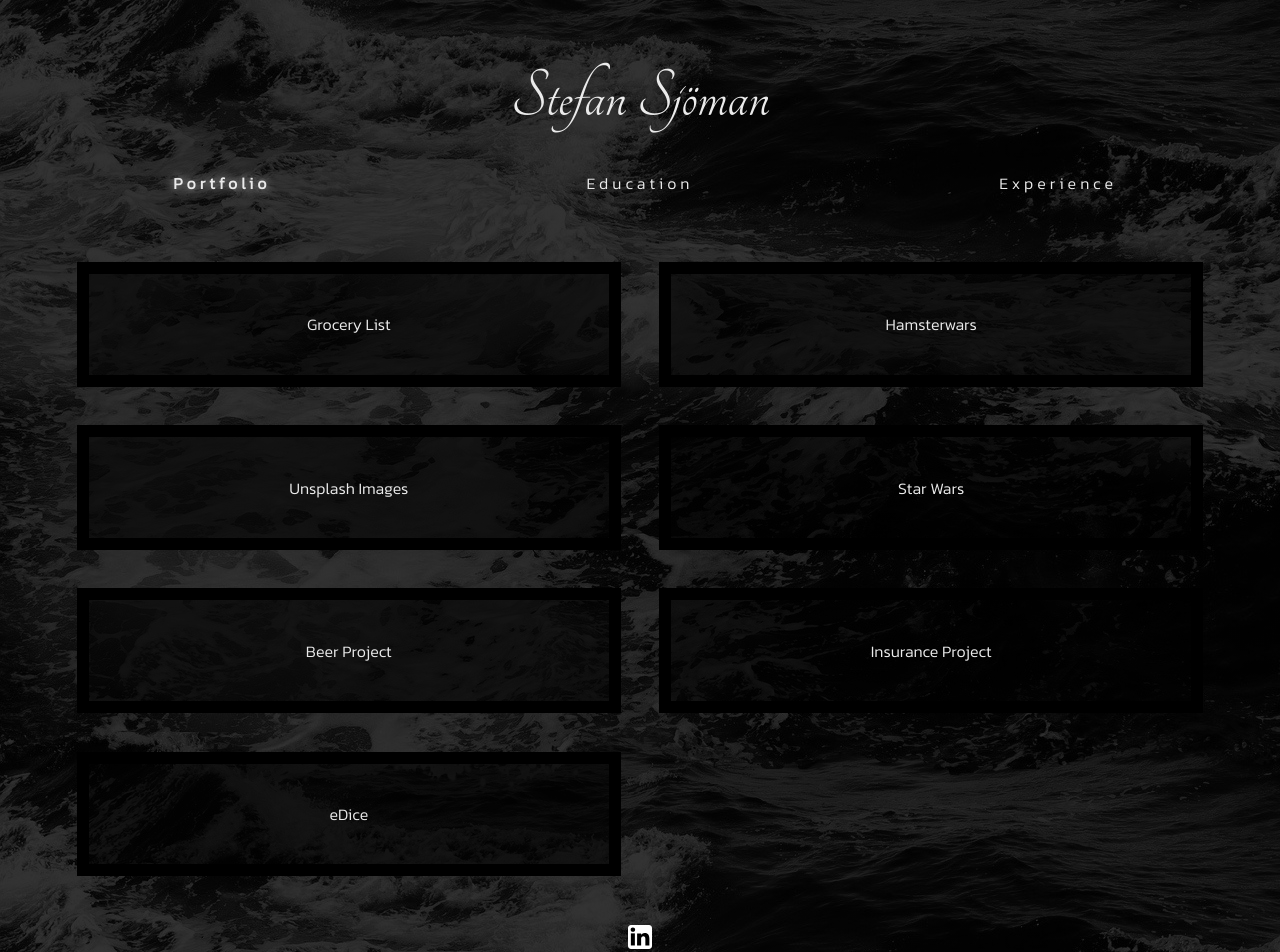
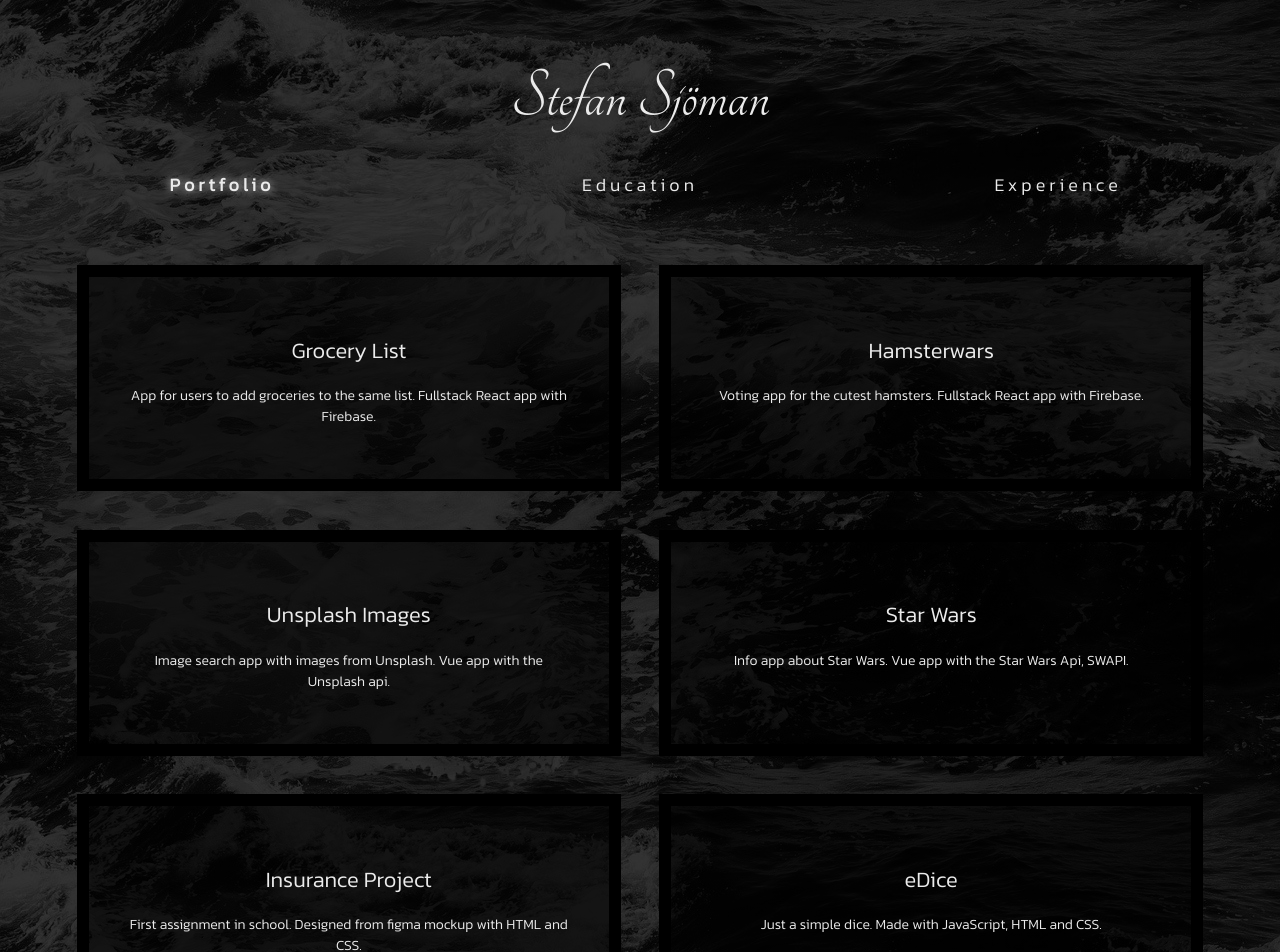
Before and after one commit to stefan-sjoman/portfolio-react-v2, a React (Create React App) app: page /portfolio in a window 1280 px wide. Shown: the top 952 px of the page. Built offline with nearby package versions, Linux system fonts and the light colour scheme.

Commit message:
made new logo and added description to portfolio links.

```diff
--- a/package.json
+++ b/package.json
@@ -2,6 +2,7 @@
   "name": "portfolio-react-v2",
   "version": "0.1.0",
   "private": true,
+	"homepage": ".",
   "dependencies": {
     "@reduxjs/toolkit": "^1.6.1",
     "@testing-library/jest-dom": "^5.14.1",
--- a/src/components/PortfolioComp.jsx
+++ b/src/components/PortfolioComp.jsx
@@ -13,13 +13,30 @@ const PortfolioComp = () => {
 
 	return (
 		<div className="portfolio-comp tone-in">
-			<a href="https://sjoman-grocery-list.herokuapp.com/" rel="noreferrer" target="_blank">Grocery List</a>
-			<a href="https://sjoman-hamsterwars-fullstack.herokuapp.com/" rel="noreferrer" target="_blank">Hamsterwars</a>
-			<a href="portfolio/Unsplash/index.html" target="_blank">Unsplash Images</a>
-			<a href="portfolio/StarWarsV4/index.html" target="_blank">Star Wars</a>
-			<a href="portfolio/BeerProject/index.html" target="_blank">Beer Project</a>
-			<a href="portfolio/InsuranceProject/index.html" target="_blank">Insurance Project</a>
-			<a href="portfolio/TärningV3/index.html" target="_blank">eDice</a>
+			<a href="https://sjoman-grocery-list.herokuapp.com/" rel="noreferrer" target="_blank">
+				<h2>Grocery List</h2>
+				<p>App for users to add groceries to the same list. Fullstack React app with Firebase.</p>
+			</a>
+			<a href="https://sjoman-hamsterwars-fullstack.herokuapp.com/" rel="noreferrer" target="_blank">
+				<h2>Hamsterwars</h2>
+				<p>Voting app for the cutest hamsters. Fullstack React app with Firebase.</p>
+			</a>
+			<a href="portfolio/Unsplash/index.html" target="_blank">
+				<h2>Unsplash Images</h2>
+				<p>Image search app with images from Unsplash. Vue app with the Unsplash api.</p>
+			</a>
+			<a href="portfolio/StarWarsV4/index.html" target="_blank">
+				<h2>Star Wars</h2>
+				<p>Info app about Star Wars. Vue app with the Star Wars Api, SWAPI.</p>
+			</a>
+			<a href="portfolio/InsuranceProject/index.html" target="_blank">
+				<h2>Insurance Project</h2>
+				<p>First assignment in school. Designed from figma mockup with HTML and CSS.</p>
+			</a>
+			<a href="portfolio/TärningV3/index.html" target="_blank">
+				<h2>eDice</h2>
+				<p>Just a simple dice. Made with JavaScript, HTML and CSS.</p>
+			</a>
 		</div>
 	);
 }
--- a/src/components/header-comp.css
+++ b/src/components/header-comp.css
@@ -26,7 +26,7 @@ header li {
 	margin: 16px 0px;
 }
 nav a {
-	font-size: 16px;
+	font-size: 18px;
 	padding: 16px;
 	color: var(--ligthest);
 	letter-spacing: 4px;
--- a/src/components/portfolio-comp.css
+++ b/src/components/portfolio-comp.css
@@ -15,6 +15,13 @@
 .portfolio-comp a:hover {
 	background: rgba(0, 0, 0, 0.4);
 }
+.portfolio-comp a h2 {
+	font-size: 22px;
+	font-weight: 100;
+}
+.portfolio-comp a p {
+	font-size: 14px;
+}
 @media only screen and (max-width: 600px) {
 	.portfolio-comp {
 		grid-template-columns: 1fr;
```
Also changed, not shown: public/logo192.png, public/logo512.png.
